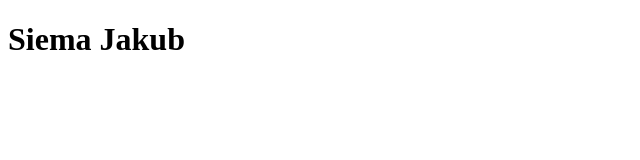
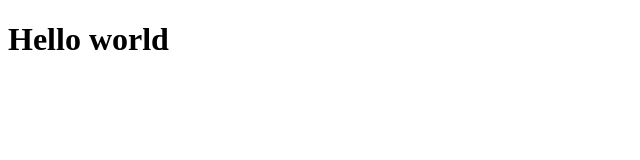
Before and after one commit to Xerentis/Programowanie_w_internecie, a plain HTML site: page index.html in a window 1280 px wide. Shown: the whole page, without its empty margins (0-640 px from the left). Drawn offline with Linux system fonts and the light colour scheme.

Commit message:
2 Commit

```diff
--- a/index.html
+++ b/index.html
@@ -7,6 +7,6 @@
     <title>Document</title>
 </head>
 <body>
-    <h1>Siema Jakub</h1>
+    <h1>Hello world</h1>
 </body>
 </html>
```
